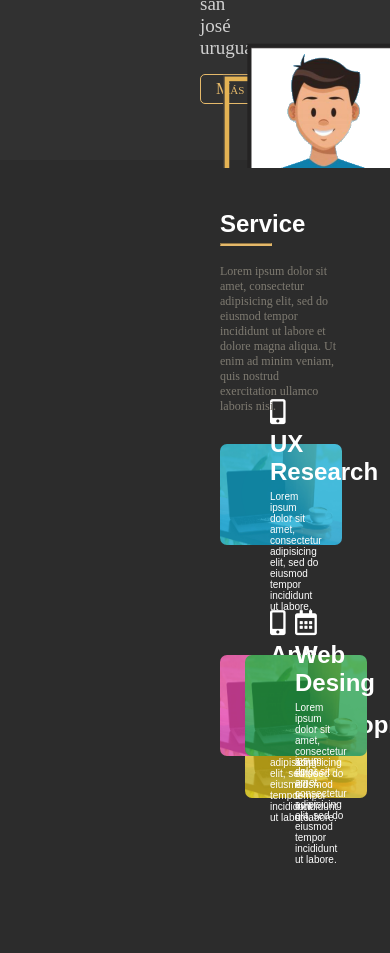
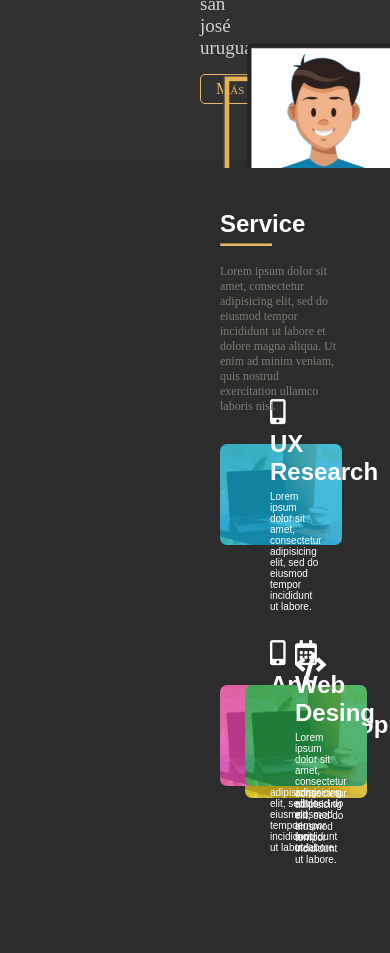
Before and after one commit to TonioWeb/Ejercicio4DW, a plain HTML site: page index.html in a window 390 px wide. Shown: the part 330-1283 px from the top of the page. Drawn offline with Linux system fonts and the light colour scheme.

Commit message:
Update estilos.css

```diff
--- a/estilos.css
+++ b/estilos.css
@@ -262,7 +262,7 @@
 }
 #contenedor_cuadrados #cuadrado3 {
 	width: 48%;
-	margin-top: -320px;
+	margin-top: -290px;
 	float: left;
 	border: 0px solid white;
 }
@@ -278,7 +278,7 @@
 #contenedor_cuadrados #cuadrado4 {
 	width: 48%;
 	margin-left: 25px;
-	margin-top: -320px;
+	margin-top: -290px;
 	border: 0px solid white;
 }
 #contenedor_cuadrados #cuadrado4 img{
```
